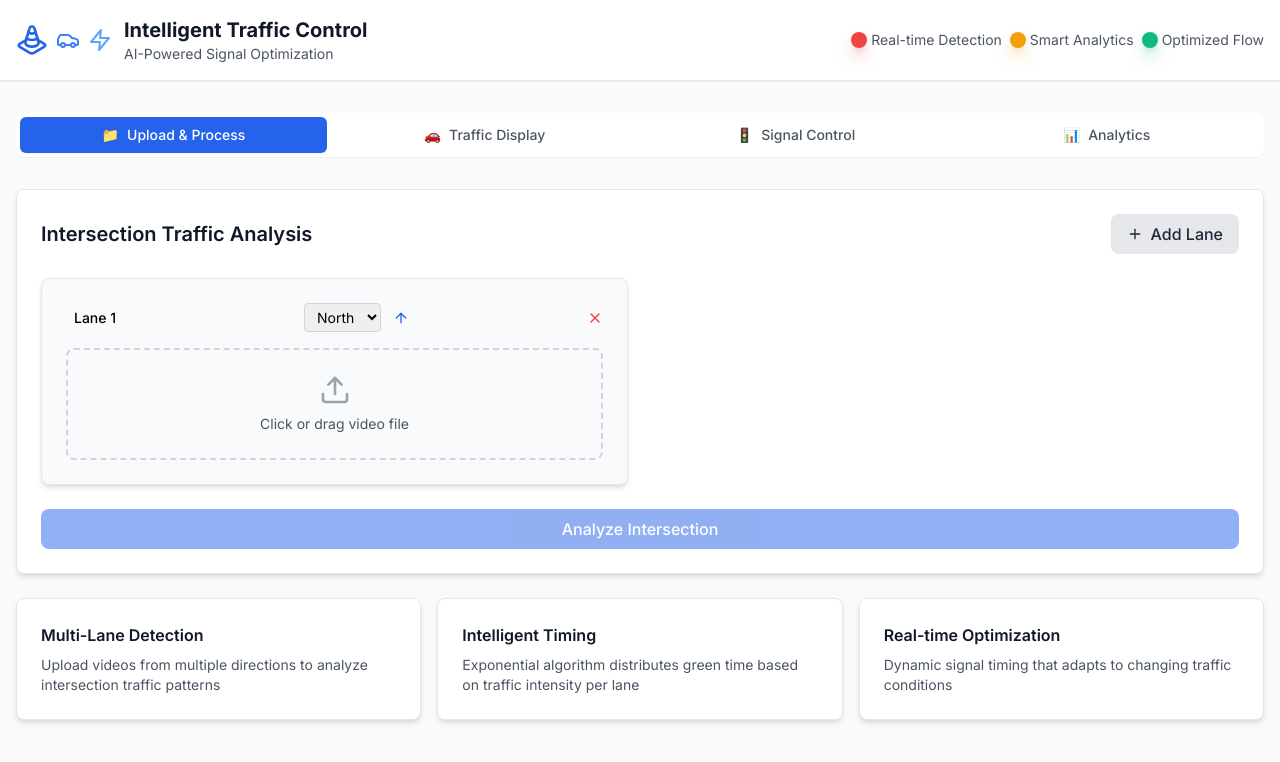
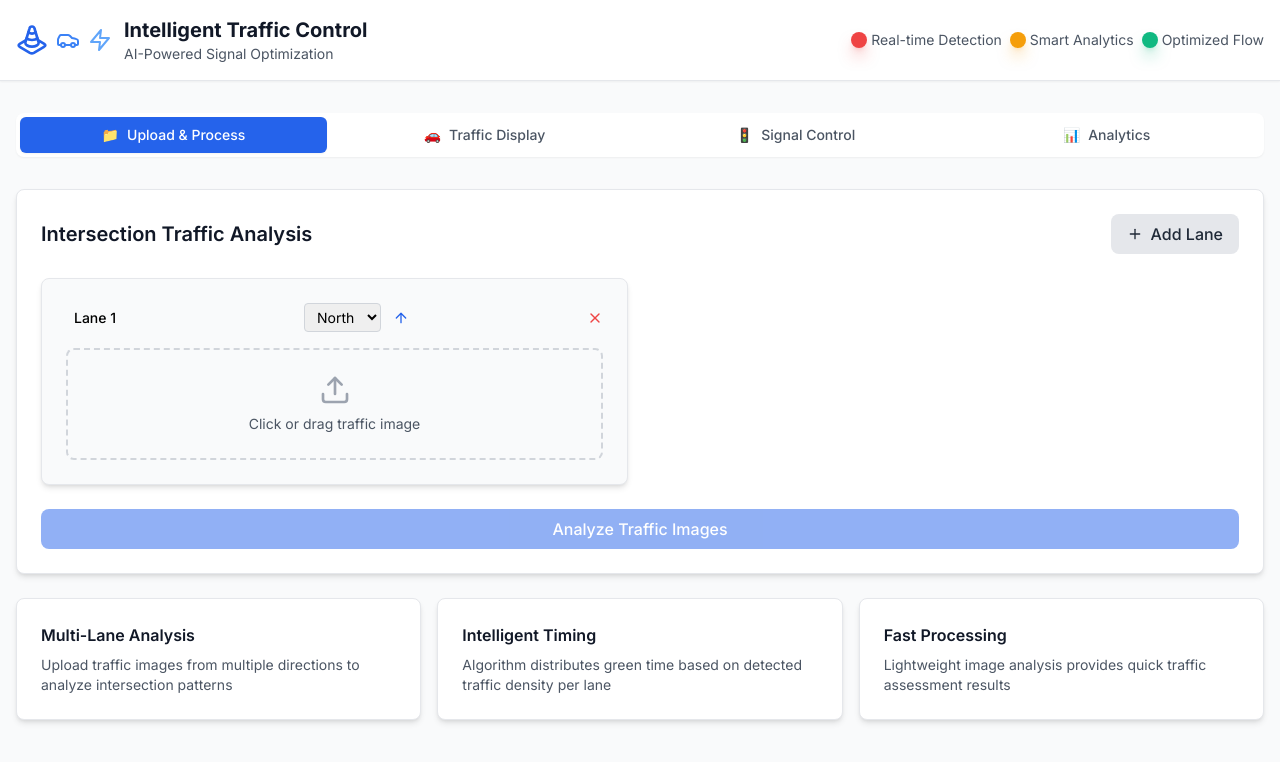
Before and after one commit to omkar3012/Intelligent-Traffic-Control-System, a Next.js app: page / in a window 1280 px wide. Both pictures are taken after a click on the button "Add Lane". Shown: the top 762 px of the page. Built offline with nearby package versions, Linux system fonts and the light colour scheme.

Commit message:
feat: Update frontend for image processing instead of videos

```diff
--- a/components/FileUpload.tsx
+++ b/components/FileUpload.tsx
@@ -54,13 +54,13 @@ export default function FileUpload({ onFileProcessed, isProcessing, setIsProcess
     if (file) {
       const MAX_FILE_SIZE = 4 * 1024 * 1024;
       if (file.size > MAX_FILE_SIZE) {
-        toast.error(`File "${file.name}" is too large. Maximum allowed size is 4MB.`);
+        toast.error(`Image "${file.name}" is too large. Maximum allowed size is 4MB.`);
         return;
       }
       setLaneUploads(laneUploads.map(lane =>
         lane.id === laneId ? { ...lane, file } : lane
       ));
-      toast.success(`File "${file.name}" uploaded for ${laneUploads.find(l => l.id === laneId)?.name}`);
+      toast.success(`Image "${file.name}" uploaded for ${laneUploads.find(l => l.id === laneId)?.name}`);
     }
   }, [laneUploads]);
 
@@ -68,12 +68,12 @@ export default function FileUpload({ onFileProcessed, isProcessing, setIsProcess
   const processFiles = async () => {
     const lanesWithFiles = laneUploads.filter(lane => lane.file)
     if (lanesWithFiles.length === 0) {
-      toast.error('Please upload at least one video file')
+      toast.error('Please upload at least one traffic image')
       return
     }
     setProcessingStartTime(Date.now());
     setIsProcessing(true)
-    toast.loading('Processing intersection data...', { id: 'processing' })
+    toast.loading('Analyzing traffic images...', { id: 'processing' })
 
     try {
       const formData = new FormData()
@@ -95,15 +95,15 @@ export default function FileUpload({ onFileProcessed, isProcessing, setIsProcess
       const result = await response.json()
 
       if (response.ok) {
-        toast.success('Intersection processed successfully!', { id: 'processing' })
+        toast.success('Traffic analysis completed successfully!', { id: 'processing' })
         const trafficData = mapBackendResponseToTrafficData(result, lanesWithFiles, processingStartTime)
         onFileProcessed(trafficData)
       } else {
-        toast.error(result.error || 'Processing failed', { id: 'processing' })
+        toast.error(result.error || 'Analysis failed', { id: 'processing' })
       }
     } catch (error) {
       console.error('Processing error:', error)
-      toast.error('Failed to process intersection', { id: 'processing' })
+      toast.error('Failed to analyze traffic images', { id: 'processing' })
     } finally {
       setIsProcessing(false)
       setProcessingStartTime(null);
@@ -120,8 +120,7 @@ export default function FileUpload({ onFileProcessed, isProcessing, setIsProcess
     const { getRootProps, getInputProps, isDragActive } = useDropzone({
       onDrop: (files) => onDrop(files, lane.id),
       accept: {
-        'video/*': ['.mp4', '.avi', '.mov', '.mkv'],
-        'image/*': ['.jpg', '.jpeg', '.png', '.bmp']
+        'image/*': ['.jpg', '.jpeg', '.png', '.bmp', '.webp']
       },
       maxFiles: 1,
       disabled: isProcessing
@@ -186,7 +185,7 @@ export default function FileUpload({ onFileProcessed, isProcessing, setIsProcess
             <div>
               <Upload className="h-8 w-8 text-gray-400 mx-auto mb-2" />
               <p className="text-sm text-gray-600">
-                {isDragActive ? 'Drop video here...' : 'Click or drag video file'}
+                {isDragActive ? 'Drop image here...' : 'Click or drag traffic image'}
               </p>
             </div>
           )}
@@ -242,10 +241,10 @@ export default function FileUpload({ onFileProcessed, isProcessing, setIsProcess
               {isProcessing ? (
                 <>
                   <Loader2 className="h-5 w-5 animate-spin" />
-                  <span>Processing...</span>
+                  <span>Analyzing...</span>
                 </>
               ) : (
-                'Analyze Intersection'
+                'Analyze Traffic Images'
               )}
             </button>
           </div>
@@ -254,23 +253,23 @@ export default function FileUpload({ onFileProcessed, isProcessing, setIsProcess
 
       <div className="grid md:grid-cols-3 gap-4">
         <div className="card">
-          <h3 className="font-semibold text-gray-900 mb-2">Multi-Lane Detection</h3>
+          <h3 className="font-semibold text-gray-900 mb-2">Multi-Lane Analysis</h3>
           <p className="text-sm text-gray-600">
-            Upload videos from multiple directions to analyze intersection traffic patterns
+            Upload traffic images from multiple directions to analyze intersection patterns
           </p>
         </div>
 
         <div className="card">
           <h3 className="font-semibold text-gray-900 mb-2">Intelligent Timing</h3>
           <p className="text-sm text-gray-600">
-            Exponential algorithm distributes green time based on traffic intensity per lane
+            Algorithm distributes green time based on detected traffic density per lane
           </p>
         </div>
 
         <div className="card">
-          <h3 className="font-semibold text-gray-900 mb-2">Real-time Optimization</h3>
+          <h3 className="font-semibold text-gray-900 mb-2">Fast Processing</h3>
           <p className="text-sm text-gray-600">
-            Dynamic signal timing that adapts to changing traffic conditions
+            Lightweight image analysis provides quick traffic assessment results
           </p>
         </div>
       </div>
```
